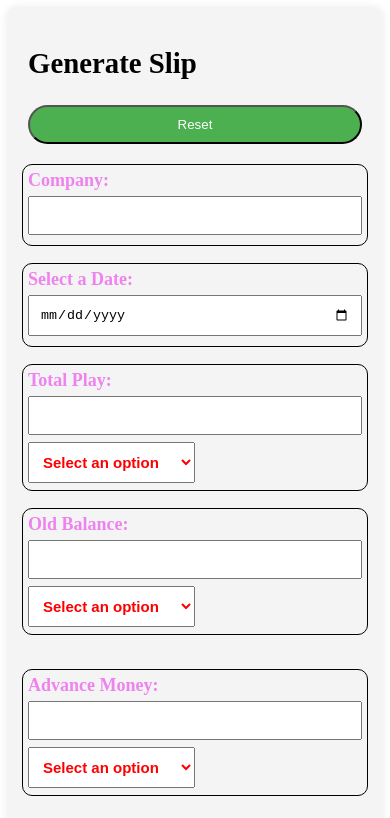
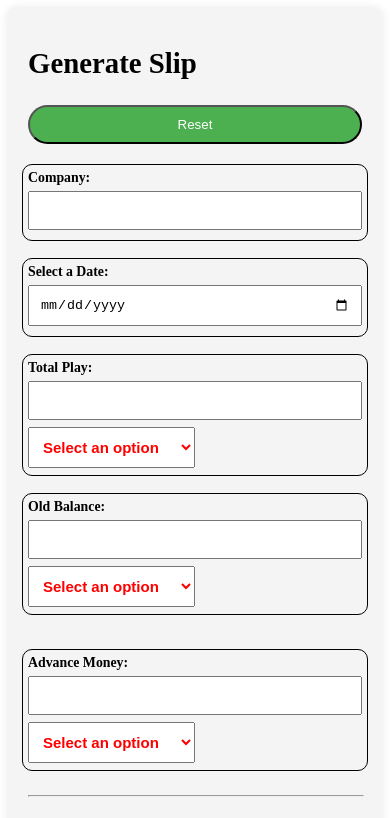
Before and after one commit to organicboi/newFormSlip_3.0_ReactJS, a React (Vite) app: page / in a window 390 px wide. Shown: the top 818 px of the page. Built offline with nearby package versions, Linux system fonts and the light colour scheme.

Commit message:
fix font size clash in result page

```diff
--- a/src/pages/HomePage.css
+++ b/src/pages/HomePage.css
@@ -71,10 +71,10 @@ hr {
     /* box-shadow: none; */
   }
   label {
-    font-size: 18px;
+    /* font-size: 18px; */
     border: 1px solid black;
     border-radius: 10px;
-    color: violet;
+
     padding: 5px;
   }
 }
```
